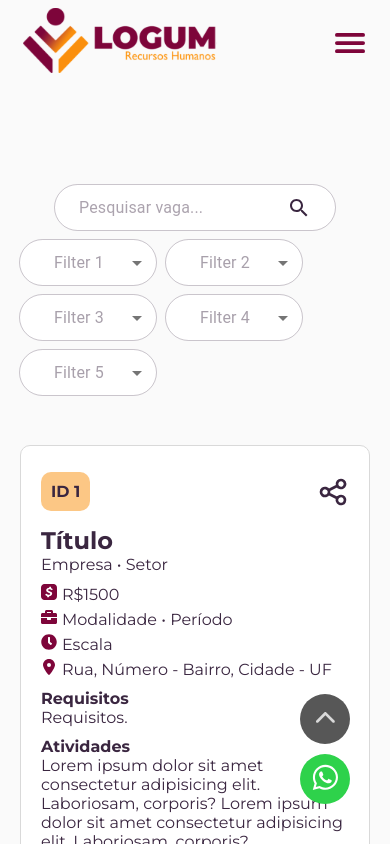
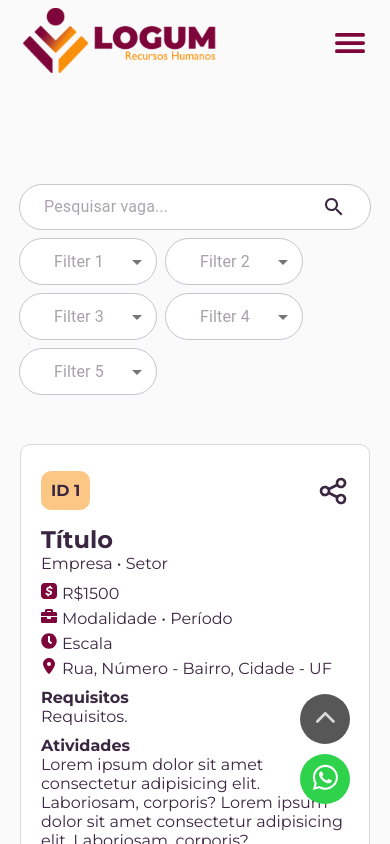
Before and after one commit to MPCGomes/logumrh, a Next.js app in the folder frontend-web/: page /vacancies in a window 390 px wide. Shown: the top 844 px of the page. Built offline with nearby package versions, Linux system fonts and the light colour scheme.

Commit message:
update searchbar styles

```diff
--- /dev/null
+++ b/frontend-web/components/SearchBar/SearchBar.module.scss
@@ -0,0 +1,3 @@
+.icon {
+  color: var(--text-color);
+}
--- a/frontend-web/components/SearchBar/SearchBar.tsx
+++ b/frontend-web/components/SearchBar/SearchBar.tsx
@@ -3,31 +3,31 @@ import InputBase from '@mui/material/InputBase';
 import InputAdornment from '@mui/material/InputAdornment';
 import SearchIcon from '@mui/icons-material/Search';
 import { styled } from '@mui/material/styles';
+import styles from './SearchBar.module.scss';
 
 const StyledSearchInput = styled(InputBase)({
-  width: '80%',
+  width: '100%',
   borderRadius: 50,
   outline: '1px solid #3a264040',
   backgroundColor: '#fff',
   padding: '0px 24px',
-  height: '45px',
-  color: 'white',
+  height: '44px',
   '& .MuiInputBase-input': {
-    color: '#3a2640',
+    color: 'var(--text-color)',
     '&::placeholder': {
-      color: '#3a2640',
+      color: 'var(--text-color)',
     },
   },
   '& .MuiSvgIcon-root': {
     color: '#3a2640',
   },
-  '&:hover': {
-    borderColor: '#3a2640',
+  '&.Mui-focused': {
+    outline: '1px solid #3a2640',
+    borderColor: 'var(--primary-color)',
   },
-  '&.Mui-focused': {
-    outline: '2px solid #3a2640',
-    borderColor: '#3a2640',
-  },
+  '@media (min-width: 1024px)': {
+    width: '80%'
+  }
 });
 
 interface SearchBarProps {
@@ -38,7 +38,7 @@ const SearchBar: React.FC<SearchBarProps> = ({ placeholder = 'Search...' }) => (
   <StyledSearchInput
     endAdornment={
       <InputAdornment position="end">
-        <SearchIcon />
+        <SearchIcon className={styles.icon} />
       </InputAdornment>
     }
     placeholder={placeholder}
```
